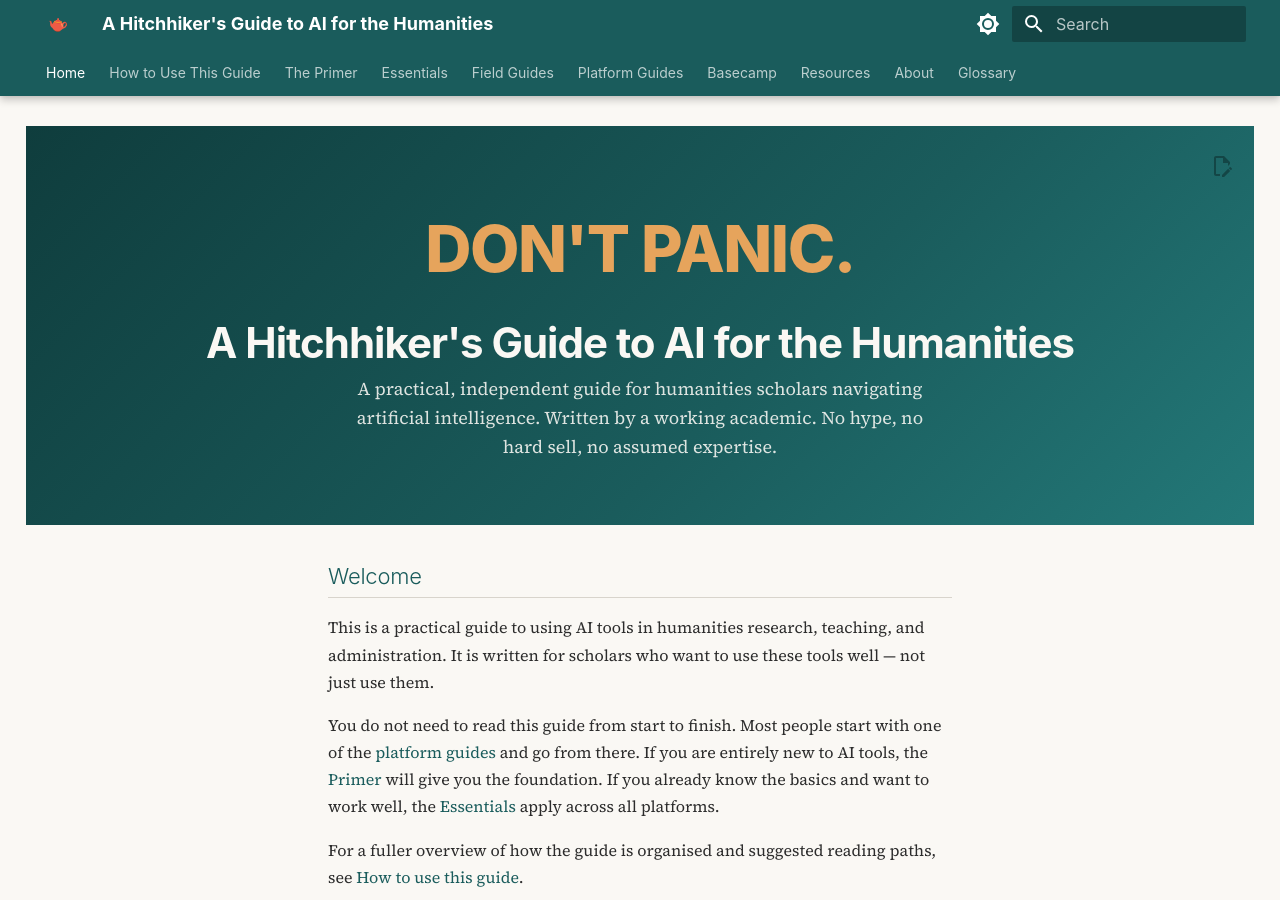
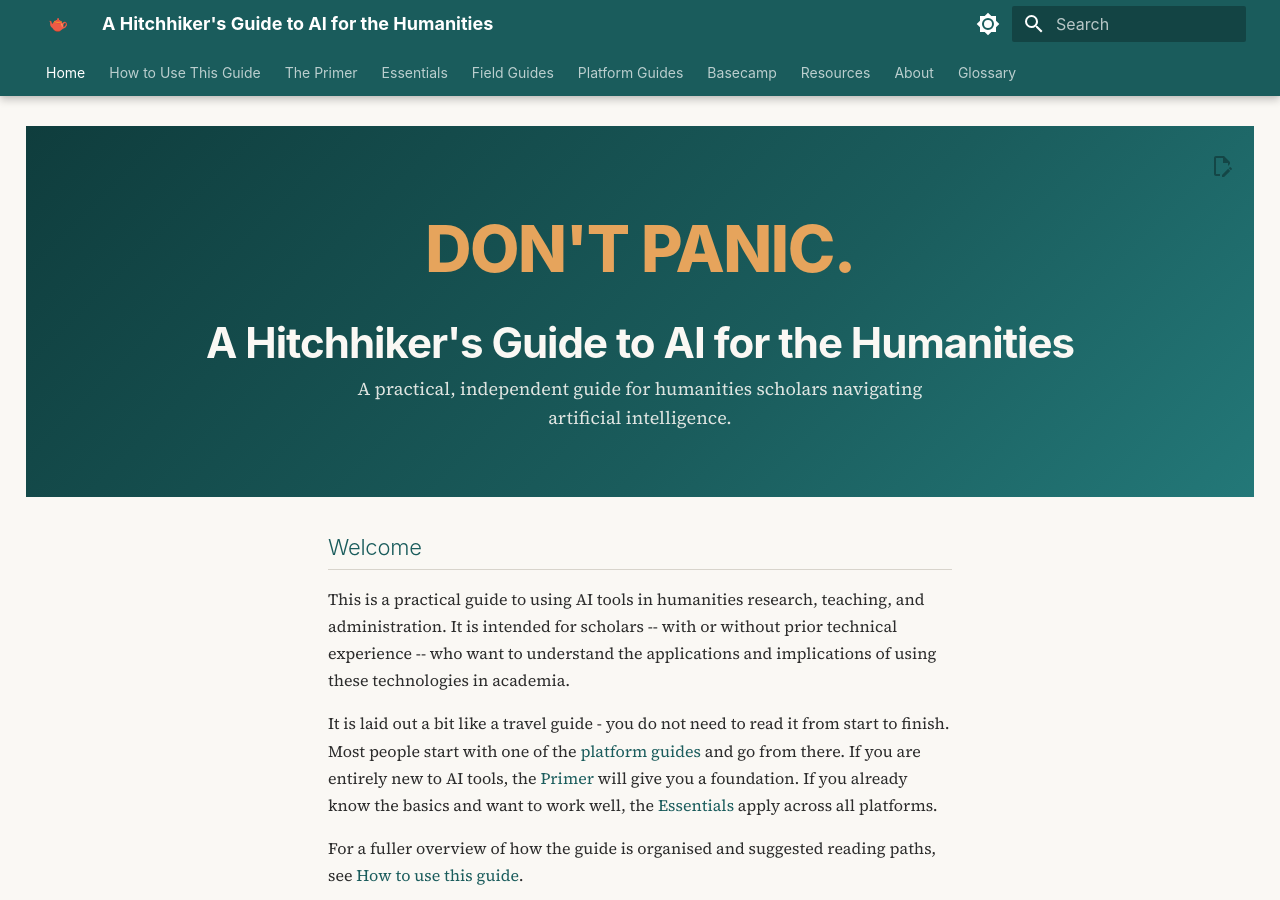
Before and after one commit to leifuss/hhg2ai, an MkDocs documentation site: the page built from docs/index.md, in a window 1280 px wide and 900 px high. Built offline with MkDocs 1.6.1 and Material for MkDocs 9.7.7, drawn with Linux system fonts in a browser that asks for light colours; comment, search, counter and statistics services are not loaded.

Commit message:
Revise introduction and welcome sections in index.md
Updated the introduction and welcome sections to clarify the guide's purpose and audience.

```diff
--- a/docs/index.md
+++ b/docs/index.md
@@ -9,15 +9,15 @@ hide:
 <div class="hhg-hero">
   <div class="panic-title">Don't Panic.</div>
   <h1>A Hitchhiker's Guide to AI for the Humanities</h1>
-  <p>A practical, independent guide for humanities scholars navigating artificial intelligence. Written by a working academic. No hype, no hard sell, no assumed expertise.</p>
+  <p>A practical, independent guide for humanities scholars navigating artificial intelligence.</p>
 </div>
 
 <!-- Map temporarily removed — will be replaced with illustrated version -->
 
 <div style="max-width: 720px; margin: 32px auto 0; padding: 0 48px; font-size: 16px; line-height: 1.7;">
   <h2 style="font-family: 'Inter', sans-serif; font-size: 22px; color: var(--md-primary-fg-color); border-bottom: 1px solid #d8d4cc; padding-bottom: 6px;">Welcome</h2>
-  <p>This is a practical guide to using AI tools in humanities research, teaching, and administration. It is written for scholars who want to use these tools well — not just use them.</p>
-  <p>You do not need to read this guide from start to finish. Most people start with one of the <a href="platforms/">platform guides</a> and go from there. If you are entirely new to AI tools, the <a href="guide/">Primer</a> will give you the foundation. If you already know the basics and want to work well, the <a href="essentials/">Essentials</a> apply across all platforms.</p>
+  <p>This is a practical guide to using AI tools in humanities research, teaching, and administration. It is intended for scholars -- with or without prior technical experience -- who want to understand the applications and implications of using these technologies in academia.</p>
+  <p>It is laid out a bit like a travel guide - you do not need to read it from start to finish. Most people start with one of the <a href="platforms/">platform guides</a> and go from there. If you are entirely new to AI tools, the <a href="guide/">Primer</a> will give you a foundation. If you already know the basics and want to work well, the <a href="essentials/">Essentials</a> apply across all platforms.</p>
   <p>For a fuller overview of how the guide is organised and suggested reading paths, see <a href="how-to-use/">How to use this guide</a>.</p>
 </div>
 
```
